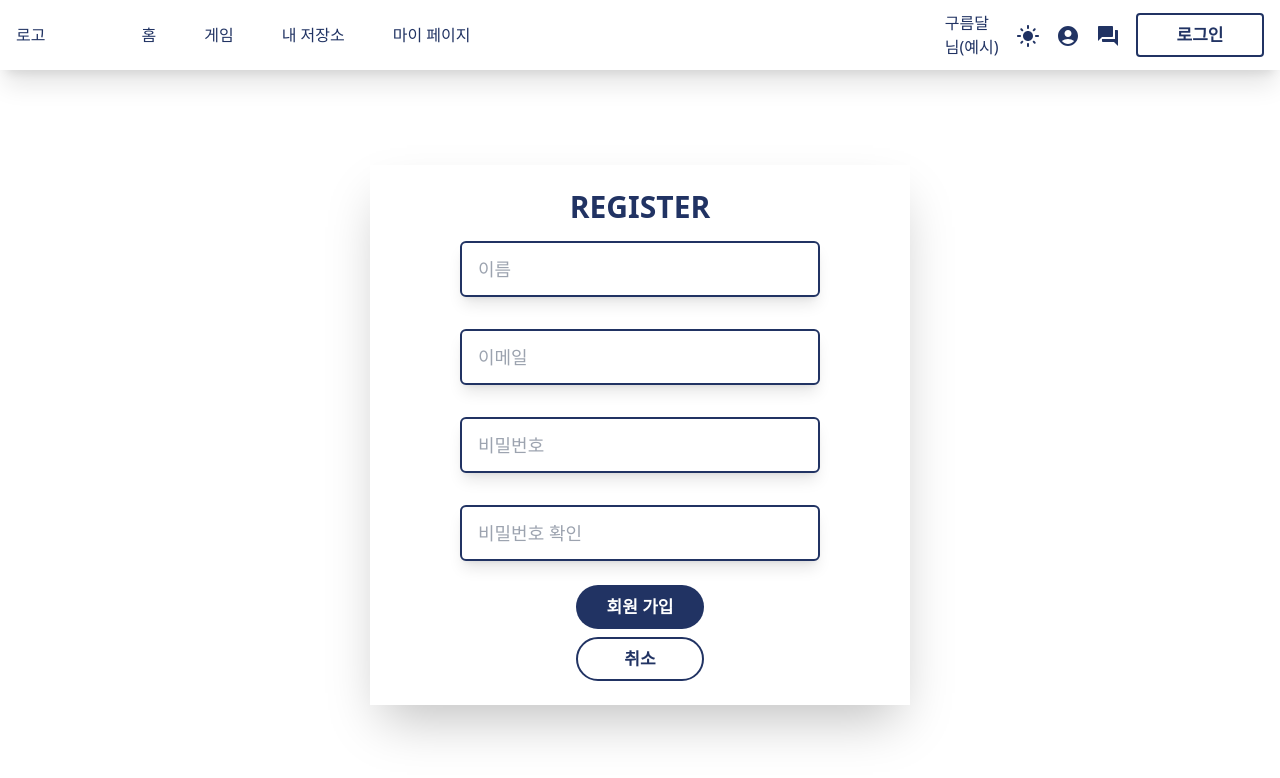
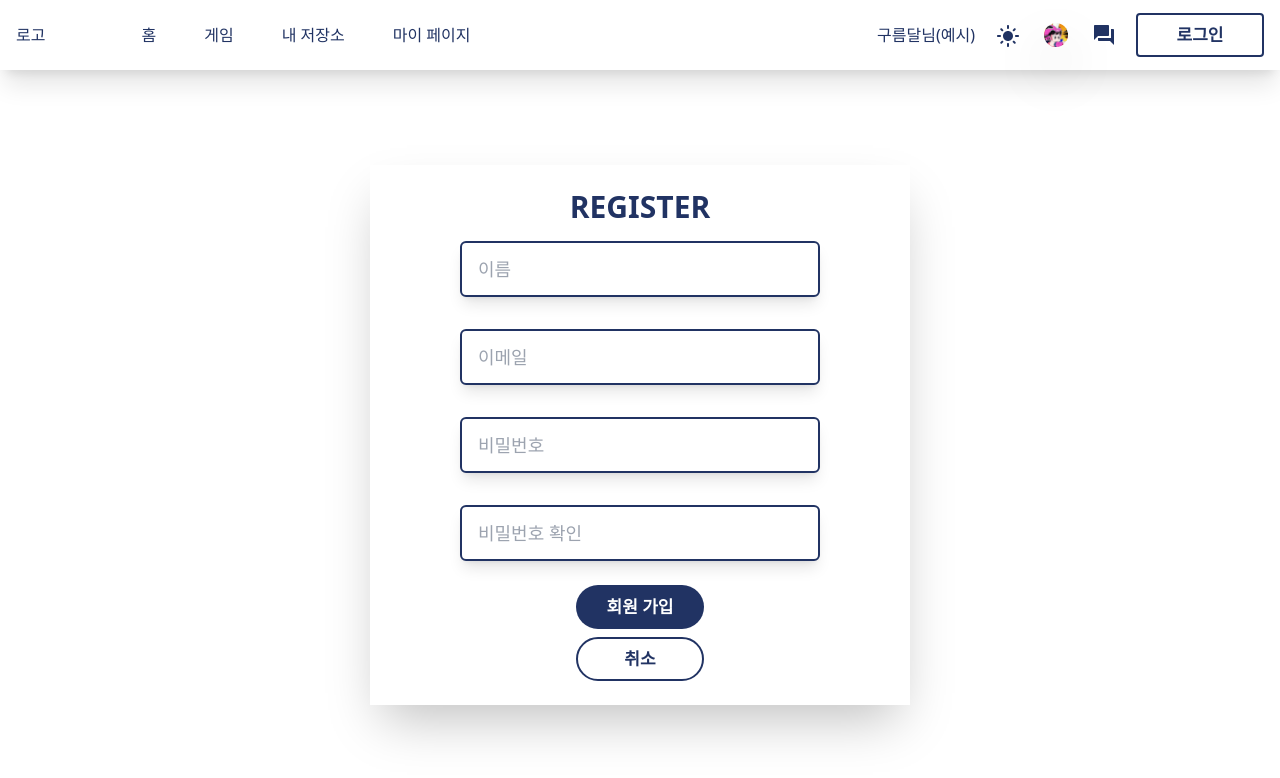
Before and after one commit to gooormmoon/algorithm-fighter-front, a React (Create React App) app: page /register in a window 1280 px wide. Shown: the top 778 px of the page. Built offline with nearby package versions, Linux system fonts and the light colour scheme.

Commit message:
feat: 프로필아이콘, 경쟁자프로필 컴포넌트 생성

```diff
--- /dev/null
+++ b/src/components/Common/ProfileIcon/index.tsx
@@ -0,0 +1,21 @@
+import React from "react";
+import defaultImage from "./jinjuseo.jpeg";
+const ProfileIcon = ({ src, size }: { src?: string; size: string }) => {
+  const iconSize =
+    size === "large" ? "h-[112px] w-[112px]" : "h-[24px] w-[24px]";
+  return (
+    <div
+      className={
+        iconSize + " relative drop-shadow-2xl overflow-hidden rounded-[70%]"
+      }
+    >
+      <img
+        alt="user profileImage"
+        src={src || defaultImage}
+        className="object-cover w-full h-full"
+      />
+    </div>
+  );
+};
+
+export default ProfileIcon;
--- a/src/components/Common/index.tsx
+++ b/src/components/Common/index.tsx
@@ -3,3 +3,4 @@ export { default as Dropdown } from "./Dropdown";
 export { default as Input } from "./Input";
 export { default as Modal } from "./Modal";
 export { default as RadioButton } from "./RadioButton";
+export { default as ProfileIcon } from "./ProfileIcon";
--- a/src/components/Layout/Header/index.tsx
+++ b/src/components/Layout/Header/index.tsx
@@ -5,7 +5,7 @@ import AccountCircleIcon from "@mui/icons-material/AccountCircle";
 import LightModeIcon from "@mui/icons-material/LightMode";
 import DarkModeIcon from "@mui/icons-material/DarkMode";
 import Profile from "./Profile";
-import { Button } from "../../Common";
+import { Button, ProfileIcon } from "../../Common";
 // import { CreateModal } from "../../../pages/Game/GameModal";
 
 const Header = () => {
@@ -51,20 +51,22 @@ const Header = () => {
           <Link to="/mypage">마이 페이지</Link>
         </li>
       </ul>
-      <ul className="h-full flex gap-4 items-center">
-        <li>구름달님(예시)</li>
-        <li>
+      <ul className="h-full flex gap-4 justify-center items-center">
+        <li className="w-[100px] h-[32px] flex justify-center items-center">
+          구름달님(예시)
+        </li>
+        <li className="w-[32px] h-[32px] flex justify-center items-center">
           <button onClick={() => toggleTheme()}>
             {theme === "light" ? <LightModeIcon /> : <DarkModeIcon />}
           </button>
         </li>
-        <li>
+        <li className="w-[32px] h-[32px] flex justify-center items-center">
           <button onClick={() => setShowProfile((prev) => !prev)}>
-            <AccountCircleIcon />
+            <ProfileIcon size="small" />
           </button>
           {showProfile && <Profile />}
         </li>
-        <li>
+        <li className="w-[32px] h-[32px] flex justify-center items-center">
           <ForumIcon />
         </li>
         <li>
--- /dev/null
+++ b/src/pages/Game/CompetitorProfile/index.tsx
@@ -0,0 +1,16 @@
+import React from "react";
+import { ProfileIcon } from "../../../components/Common";
+
+const CompetitorProfile = () => {
+  return (
+    <div className="w-full h-full bg-gray-900 rounded-xl flex justify-start gap-4 items-center p-4 opacity-80 ">
+      <ProfileIcon size="large" />
+      <div className="flex flex-col gap-4 h-full justify-start items-start">
+        <p className="text-white text-3xl ">구름달님</p>
+        <p className="text-white ">부가 정보</p>
+      </div>
+    </div>
+  );
+};
+
+export default CompetitorProfile;
--- a/src/pages/Game/index.tsx
+++ b/src/pages/Game/index.tsx
@@ -1,5 +1,6 @@
 import React, { useEffect, useState } from "react";
 import CodeEditor from "./CodeEditor";
+import CompetitorProfile from "./CompetitorProfile";
 
 const Game = () => {
   const [isResizingX, setIsResizingX] = useState(false);
@@ -60,9 +61,9 @@ const Game = () => {
   return (
     <main className="w-full h-full flex overflow-hidden">
       <div className="h-full" style={{ width }}>
-        <section className="w-[340px] h-[140px] rounded-xl bg-gray-800 ">
+        <section className="w-[340px] h-[140px]  bg-gray-400 ">
           {/* top-20 left-4 absolute  */}
-          프로필영역
+          <CompetitorProfile />
         </section>
         <section className="w-full h-full bg-orange-300"></section>
       </div>
```
Also changed, not shown: src/components/Common/ProfileIcon/jinjuseo.jpeg (added).
